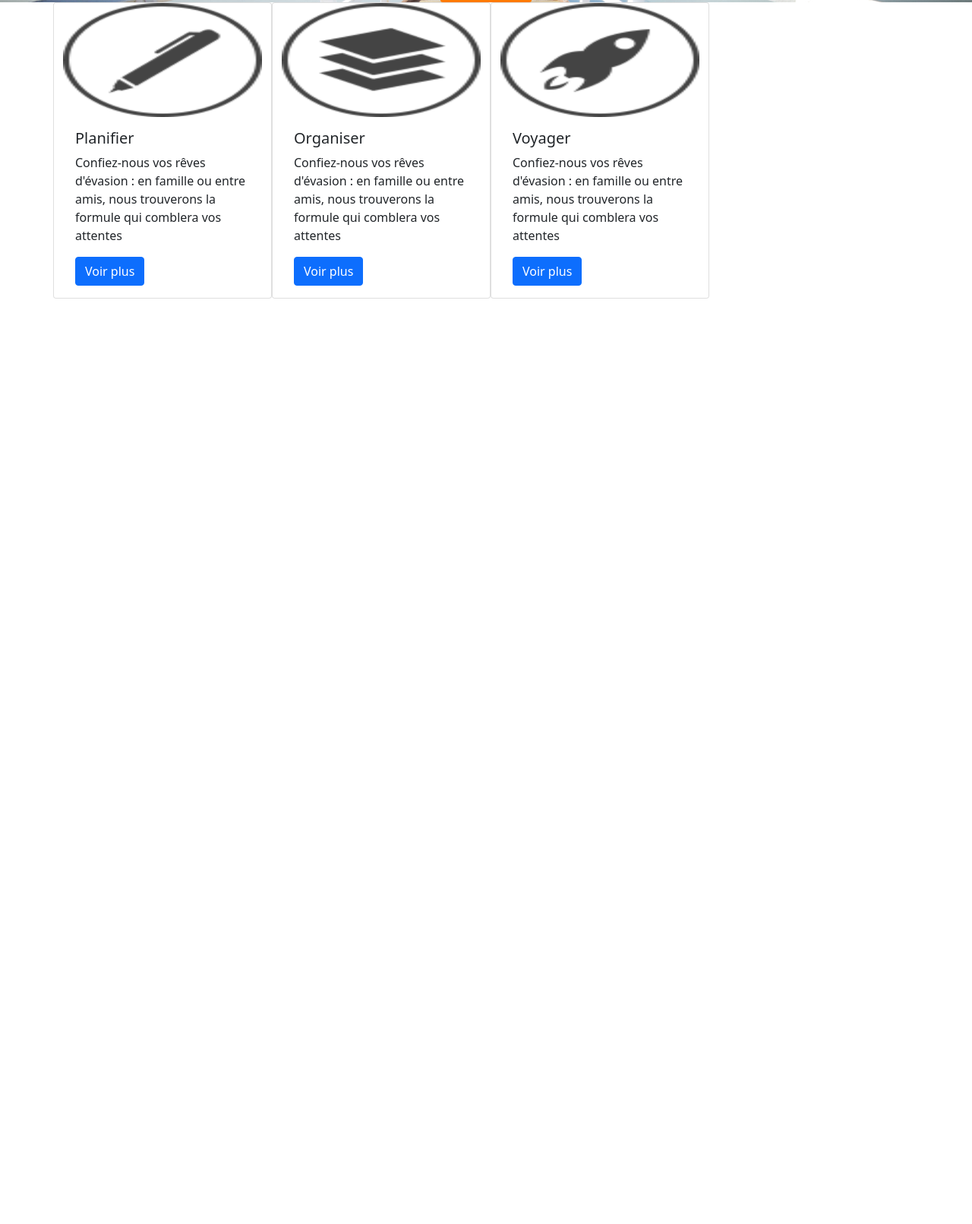
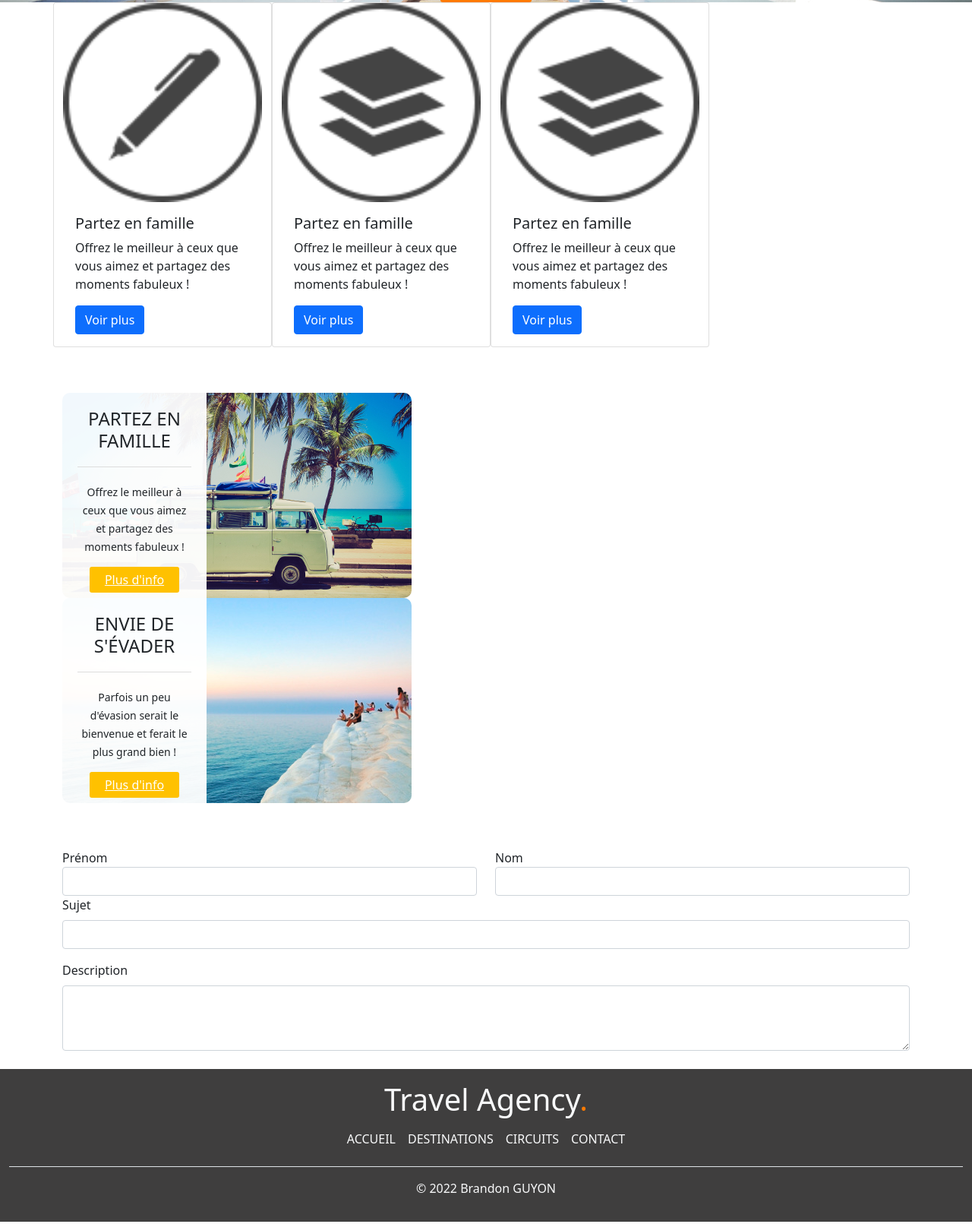
Before and after one commit to Nirkrolm72/Travel-Agency-Bootstrap, a plain HTML site: page index.html in a window 1280 px wide. Shown: the part 406-2017 px from the top of the page at 76% size. Before the commit the page ends 800 px from the top, so only its background shows below. Drawn offline with nearby package versions, Linux system fonts and the light colour scheme.

Commit message:
Vendredi 13 Mai --> Ajout de la partie header, steps, possibilities, form et footer

```diff
--- a/index.html
+++ b/index.html
@@ -1,5 +1,5 @@
 <!DOCTYPE html>
-<html lang="en">
+<html lang="fr">
 
 <head>
     <meta charset="UTF-8">
@@ -15,7 +15,9 @@
 <body>
 
   <!-- Barre de Navigation -->
-    <nav class="navbar navbar-expand-md navbar-light sticky-top container-fluic">
+
+  <div class="container">
+    <nav class="navbar navbar-expand-md navbar-light sticky-top container-fluid">
       <h1>Travel Agency<span class="orange">.</span></h1>
 
       <button class="navbar-toggler" type="button" data-toggle="collapse" data-target="#myNavbar">
@@ -24,28 +26,34 @@
 
       <div class="collapse navbar-collapse justify-content-center" id="myNavbar">
         <ul class="nav nav-pills navbar-nav">
-                <li class="nav-item"><a class="nav-link" href="#">Acceuil</a></li>
-                <li class="nav-item"><a class="nav-link" href="#">Voyages</a></li>
-                <li class="nav-item"><a class="nav-link" href="#">Circuits</a></li>
-                <li class="nav-item"><a class="nav-link" href="#">Contact</a></li>
+          <li class="nav-item"><a class="nav-link text-body" href="#main-image">ACCUEIL</a></li>
+          <li class="nav-item"><a class="nav-link text-body" href="#steps">DESTINATIONS</a></li>
+          <li class="nav-item"><a class="nav-link text-body" href="#possibilities">CIRCUITS</a></li>
+          <li class="nav-item"><a class="nav-link text-body" href="#contact">CONTACT </a></li>
         </ul>
       </div>
   </nav>
+  </div>
 
     <!-- Fin Barre de Navigation -->
+
+    <!-- Header -->
     <section class="container-fluid" id="main-image">
       <h2>Organisez votre<br><strong>voyage sur mesure</strong></h2>
       <a href="#" class="button-1">Par ici</a>
     </section>
 
+    <!-- Fin Header-->
+
+    <!-- STEPS -->
     <div class="container">
       <div class="row">
         <div class="card" style="width: 18rem;">
           <img src="img/steps-icon-1.png" class="card-img-top" alt="...">
           <div class="card-body">
-            <h5 class="card-title">Planifier</h5>
-            <p>Confiez-nous vos rêves d'évasion : en famille ou entre amis,
-              nous trouverons la formule qui comblera vos attentes</p>
+            <h5 class="card-title">Partez en famille</h5>
+            <p class="card-text">Offrez le meilleur à ceux que vous aimez et partagez
+              des moments fabuleux !</p>
             <a href="#" class="btn btn-primary">Voir plus</a>
           </div>
         </div>
@@ -53,25 +61,98 @@
         <div class="card" style="width: 18rem;">
           <img src="img/steps-icon-2.png" class="card-img-top" alt="...">
           <div class="card-body">
-            <h5 class="card-title">Organiser</h5>
-            <p>Confiez-nous vos rêves d'évasion : en famille ou entre amis,
-              nous trouverons la formule qui comblera vos attentes</p>
+            <h5 class="card-title">Partez en famille</h5>
+            <p class="card-text">Offrez le meilleur à ceux que vous aimez et partagez
+              des moments fabuleux !</p>
             <a href="#" class="btn btn-primary">Voir plus</a>
           </div>
         </div>
 
         <div class="card" style="width: 18rem;">
-          <img src="img/steps-icon-3.png" class="card-img-top" alt="...">
+          <img src="img/steps-icon-2.png" class="card-img-top" alt="...">
           <div class="card-body">
-            <h5 class="card-title">Voyager</h5>
-            <p>Confiez-nous vos rêves d'évasion : en famille ou entre amis,
-              nous trouverons la formule qui comblera vos attentes</p>
+            <h5 class="card-title">Partez en famille</h5>
+            <p class="card-text">Offrez le meilleur à ceux que vous aimez et partagez
+              des moments fabuleux !</p>
             <a href="#" class="btn btn-primary">Voir plus</a>
           </div>
         </div>
       </div>
     </div>
 
+    <!-- Fin STEPS -->
+
+    <!-- Possibilities -->
+    <section id="possibilities">
+      <div class="container jus-center switch">
+          <article style="background-image: url(img/article-image-1.jpg);">
+              <div class="overlay">
+                  <h4>Partez en famille</h4>
+                  <p><small>Offrez le meilleur à ceux que vous aimez et partagez
+                          des moments fabuleux !
+                      </small></p>
+                  <a href="#" id="button-2">Plus d'info</a>
+              </div>
+          </article>
+
+          <article style="background-image: url(img/article-image-2.jpg);">
+              <div class="overlay">
+                  <h4>Envie de s'évader</h4>
+                  <p><small>Parfois un peu d'évasion serait le bienvenue et ferait le plus grand
+                          bien !
+                      </small></p>
+                  <a href="#" id="button-2">Plus d'info</a>
+              </div>
+          </article>
+          <div class="clear"></div>
+      </div>
+  </section>
+
+    <!-- Fin Possibilities -->
+
+    <!-- Formulaire de contact -->
+
+    <div class="container">
+      <div class="row">
+        <div class="col">
+          <label for="">Prénom</label>
+          <input type="text" class="form-control" aria-label="Prenom">
+        </div>
+        <div class="col">
+          <label>Nom</label>
+          <input type="text" class="form-control" aria-label="Nom">
+        </div>
+      </div>
+
+      <div class="mb-3">
+        <label for="exampleFormControlInput1" class="form-label">Sujet</label>
+        <input type="email" class="form-control" id="exampleFormControlInput1">
+      </div>
+      <div class="mb-3">
+        <label for="exampleFormControlTextarea1" class="form-label">Description</label>
+        <textarea class="form-control" id="exampleFormControlTextarea1" rows="3"></textarea>
+      </div>
+    </div>
+
+    <!-- Fin Formulaire de contact -->
+
+    <!-- Footer -->
+
+    <div class="container-fluid" id="footer-bg">
+      <footer class="py-3 my-4">
+        <h1 class="text-center text-light">Travel Agency<span class="orange">.</span></h1>
+        <ul class="nav justify-content-center border-bottom pb-3 mb-3">
+          <li class="nav-item"><a href="#" class="nav-link px-2 text-light">ACCUEIL</a></li>
+          <li class="nav-item"><a href="#" class="nav-link px-2 text-light">DESTINATIONS</a></li>
+          <li class="nav-item"><a href="#" class="nav-link px-2 text-light">CIRCUITS</a></li>
+          <li class="nav-item"><a href="#" class="nav-link px-2 text-light">CONTACT</a></li>
+        </ul>
+        <p class="text-center text-light">&copy; 2022 Brandon GUYON</p>
+      </footer>
+    </div>
+
+    <!-- Fin Footer -->
+
 </body>
 
 </html>
--- a/style.css
+++ b/style.css
@@ -1,7 +1,14 @@
+/* Global */
+
 *, ::before, ::after{
     margin: 0;
     padding: 0;
     box-sizing: border-box;
+}
+
+/* Fin Global */
+.orange{
+  color: #ff7a00;
 }
 
 #main-image{
@@ -39,7 +46,56 @@
     color: #fff;
   }
 
-  img{
-      width: 150px;
-      height: 150px;
-  }
+  #possibilities {
+    display: flex;
+    background-color: var(--bg-color-possibilities);
+    padding: 60px 0;
+}
+
+#possibilities article {
+    width: 460px;
+    height: 270px;
+    border-radius: 10px;
+}
+
+#possibilities article:first-child {
+    margin-right: 20px;
+}
+
+.overlay {
+    background: rgba(255, 255, 255, 0.95);
+    height: 100%;
+    width: 190px;
+    padding: 20px;
+    border-radius: 10 0 0 10px;
+    text-align: center;
+    box-sizing: border-box;
+}
+
+article h4 {
+    border-bottom: 1px solid #ddd;
+    padding-bottom: 20px;
+    text-transform: uppercase;
+    text-align: center;
+    margin-bottom: 20px;
+}
+
+#possibilities p {
+    text-align: center;
+    margin-bottom: 20px;
+}
+
+#button-2 {
+    color: #fff;
+    background-color: #ffc100;
+    padding: 6px 20px;
+    border-radius: 3px;
+}
+
+#button-2:hover {
+    background-color: var(--bg-button1-hover);
+}
+
+#footer-bg{
+  background-color: #3F3E3E;
+}
```
Lines whose indentation alone changed are shown as unchanged.
